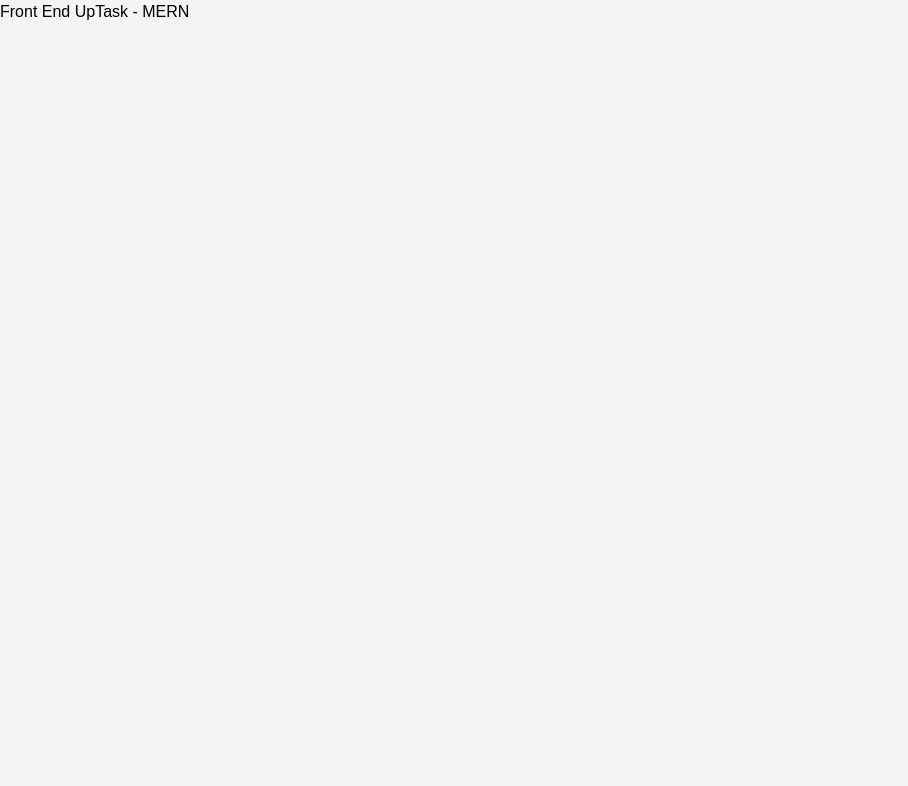
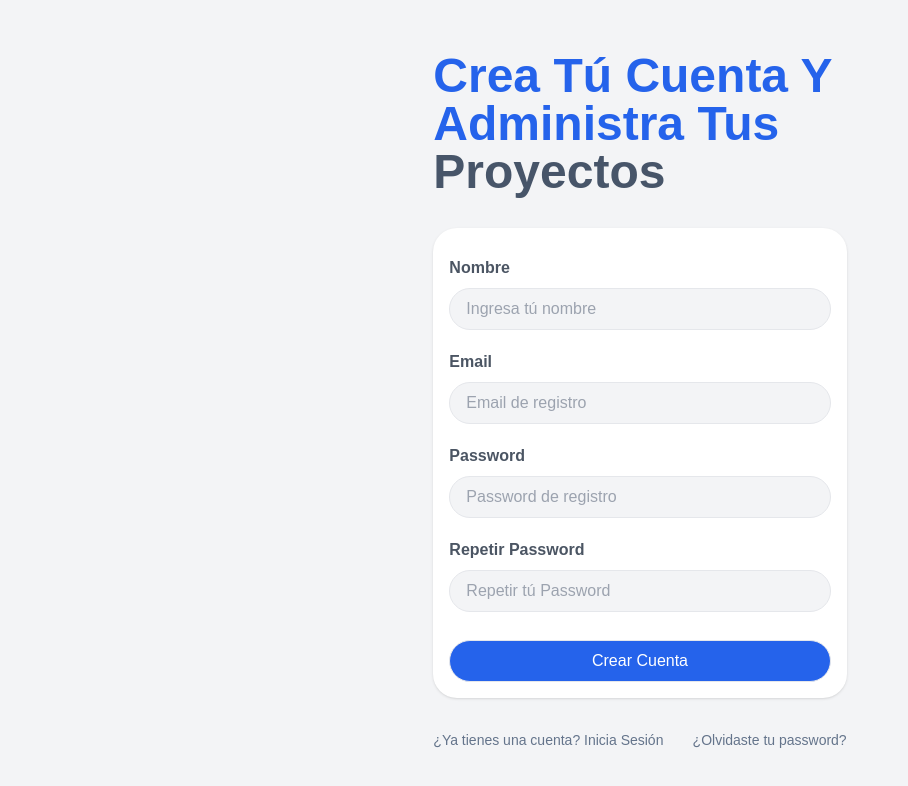
Before and after one commit to Edson1999/Front-End-Development, a React (Vite) app in the folder UpTask_MERN/frontend/: page /register in a window 1280 px wide. Shown: the top 786 px of the page, without its empty margins (0-908 px from the left). Built offline with nearby package versions, Linux system fonts and the light colour scheme.

Commit message:
Update FrontEnd main views

```diff
--- a/UpTask_MERN/frontend/src/App.jsx
+++ b/UpTask_MERN/frontend/src/App.jsx
@@ -1,8 +1,26 @@
+import { BrowserRouter, Routes, Route } from 'react-router-dom';
+import AuthLayout from './layout/AuthLayout';
+import {
+  Login,
+  Register,
+  ForgotPassword,
+  NewPassword,
+  ConfirmAccount,
+} from './pages';
+
 function App() {
   return (
-    <>
-      <h1>Front End UpTask - MERN</h1>
-    </>
+    <BrowserRouter>
+      <Routes>
+        <Route path="/" element={<AuthLayout />}>
+          <Route index element={<Login />} />
+          <Route path="register" element={<Register />} />
+          <Route path="forgot-password" element={<ForgotPassword />} />
+          <Route path="forgot-password/:token" element={<NewPassword />} />
+          <Route path="confirm/:token" element={<ConfirmAccount />} />
+        </Route>
+      </Routes>
+    </BrowserRouter>
   );
 }
 
--- /dev/null
+++ b/UpTask_MERN/frontend/src/layout/AuthLayout.jsx
@@ -0,0 +1,15 @@
+import { Outlet } from 'react-router-dom';
+
+const AuthLayout = () => {
+  return (
+    <>
+      <main className="container mx-auto p-5 md:flex md:justify-center md:items-center">
+        <div className="md:w-2/3 lg:w-1/3">
+          <Outlet />
+        </div>
+      </main>
+    </>
+  );
+};
+
+export default AuthLayout;
--- /dev/null
+++ b/UpTask_MERN/frontend/src/pages/ConfirmAccount.jsx
@@ -0,0 +1,12 @@
+export const ConfirmAccount = () => {
+  return (
+    <>
+      <h1 className="text-blue-600 font-black text-5xl capitalize mt-8">
+        Confirma tú cuenta y comienza a crear tus{' '}
+        <span className="text-slate-600">proyectos</span>
+      </h1>
+    </>
+  );
+};
+
+export default ConfirmAccount;
--- /dev/null
+++ b/UpTask_MERN/frontend/src/pages/ForgotPassword.jsx
@@ -0,0 +1,45 @@
+import { Link } from 'react-router-dom';
+
+export const ForgotPassword = () => {
+  return (
+    <>
+      <h1 className="text-blue-600 font-black text-5xl capitalize mt-8">
+        Recupera tú cuenta y no pierdas el acceso a tus{' '}
+        <span className="text-slate-600">proyectos</span>
+      </h1>
+      <form className="my-8 bg-white shadow rounded-3xl py-2 px-4">
+        <div className="my-5">
+          <label htmlFor="email" className="text-gray-600 block font-bold">
+            Email
+          </label>
+          <input
+            id="email"
+            type="email"
+            placeholder="Email de registro"
+            className="w-full mt-2 py-2 px-4 rounded-3xl border bg-gray-100"
+          />
+        </div>
+        <input
+          type="submit"
+          value="Enviar Instrucciones"
+          className="w-full my-2 py-2 px-4 rounded-3xl border bg-blue-600 text-white hover:cursor-pointer hover:bg-blue-800 transition-colors"
+        />
+      </form>
+      <nav className="lg:flex lg:justify-between">
+        <Link className="block text-center text-slate-500 text-sm" to="/">
+          ¿Ya tienes una cuenta?{' '}
+          <span className="hover:text-blue-900">Inicia Sesión</span>
+        </Link>
+        <Link
+          className="block text-center text-slate-500 text-sm"
+          to="/register"
+        >
+          ¿No tienes una cuenta?{' '}
+          <span className="hover:text-blue-900">Crea una nueva</span>
+        </Link>
+      </nav>
+    </>
+  );
+};
+
+export default ForgotPassword;
--- /dev/null
+++ b/UpTask_MERN/frontend/src/pages/Login.jsx
@@ -0,0 +1,58 @@
+import { Link } from 'react-router-dom';
+
+export const Login = () => {
+  return (
+    <>
+      <h1 className="text-blue-600 font-black text-5xl capitalize mt-8">
+        Inicia sesión y administra tus{' '}
+        <span className="text-slate-600">proyectos</span>
+      </h1>
+      <form className="my-8 bg-white shadow rounded-3xl py-2 px-4">
+        <div className="my-5">
+          <label htmlFor="email" className="text-gray-600 block font-bold">
+            Email
+          </label>
+          <input
+            id="email"
+            type="email"
+            placeholder="Email de registro"
+            className="w-full mt-2 py-2 px-4 rounded-3xl border bg-gray-100"
+          />
+        </div>
+        <div className="my-5">
+          <label htmlFor="password" className="text-gray-600 block font-bold">
+            Password
+          </label>
+          <input
+            id="password"
+            type="password"
+            placeholder="Password de registro"
+            className="w-full mt-2 py-2 px-4 rounded-3xl border bg-gray-100"
+          />
+        </div>
+        <input
+          type="submit"
+          value="Iniciar Sesión"
+          className="w-full my-2 py-2 px-4 rounded-3xl border bg-blue-600 text-white hover:cursor-pointer hover:bg-blue-800 transition-colors"
+        />
+      </form>
+      <nav className="lg:flex lg:justify-between">
+        <Link
+          className="block text-center text-slate-500 text-sm"
+          to="register"
+        >
+          ¿No tienes una cuenta?{' '}
+          <span className="hover:text-blue-900">Crea una nueva</span>
+        </Link>
+        <Link
+          className="block text-center text-slate-500 text-sm hover:text-blue-700"
+          to="forgot-password"
+        >
+          ¿Olvidaste tu password?
+        </Link>
+      </nav>
+    </>
+  );
+};
+
+export default Login;
--- /dev/null
+++ b/UpTask_MERN/frontend/src/pages/NewPassword.jsx
@@ -0,0 +1,29 @@
+export const NewPassword = () => {
+  return (
+    <>
+      <h1 className="text-blue-600 font-black text-5xl capitalize mt-8">
+        Restablecer tú password
+      </h1>
+      <form className="my-8 bg-white shadow rounded-3xl py-2 px-4">
+        <div className="my-5">
+          <label htmlFor="password" className="text-gray-600 block font-bold">
+            Nuevo Password
+          </label>
+          <input
+            id="password"
+            type="password"
+            placeholder="Ingresa tú nuevo Password"
+            className="w-full mt-2 py-2 px-4 rounded-3xl border bg-gray-100"
+          />
+        </div>
+        <input
+          type="submit"
+          value="Establecer nuevo password"
+          className="w-full my-2 py-2 px-4 rounded-3xl border bg-blue-600 text-white hover:cursor-pointer hover:bg-blue-800 transition-colors"
+        />
+      </form>
+    </>
+  );
+};
+
+export default NewPassword;
--- /dev/null
+++ b/UpTask_MERN/frontend/src/pages/Register.jsx
@@ -0,0 +1,80 @@
+import { Link } from 'react-router-dom';
+
+export const Register = () => {
+  return (
+    <>
+      <h1 className="text-blue-600 font-black text-5xl capitalize mt-8">
+        Crea tú cuenta y administra tus{' '}
+        <span className="text-slate-600">proyectos</span>
+      </h1>
+      <form className="my-8 bg-white shadow rounded-3xl py-2 px-4">
+        <div className="my-5">
+          <label htmlFor="nombre" className="text-gray-600 block font-bold">
+            Nombre
+          </label>
+          <input
+            id="nombre"
+            type="text"
+            placeholder="Ingresa tú nombre"
+            className="w-full mt-2 py-2 px-4 rounded-3xl border bg-gray-100"
+          />
+        </div>
+        <div className="my-5">
+          <label htmlFor="email" className="text-gray-600 block font-bold">
+            Email
+          </label>
+          <input
+            id="email"
+            type="email"
+            placeholder="Email de registro"
+            className="w-full mt-2 py-2 px-4 rounded-3xl border bg-gray-100"
+          />
+        </div>
+        <div className="my-5">
+          <label htmlFor="password" className="text-gray-600 block font-bold">
+            Password
+          </label>
+          <input
+            id="password"
+            type="password"
+            placeholder="Password de registro"
+            className="w-full mt-2 py-2 px-4 rounded-3xl border bg-gray-100"
+          />
+        </div>
+        <div className="my-5">
+          <label
+            htmlFor="rep-password"
+            className="text-gray-600 block font-bold"
+          >
+            Repetir Password
+          </label>
+          <input
+            id="rep-password"
+            type="password"
+            placeholder="Repetir tú Password"
+            className="w-full mt-2 py-2 px-4 rounded-3xl border bg-gray-100"
+          />
+        </div>
+        <input
+          type="submit"
+          value="Crear Cuenta"
+          className="w-full my-2 py-2 px-4 rounded-3xl border bg-blue-600 text-white hover:cursor-pointer hover:bg-blue-800 transition-colors"
+        />
+      </form>
+      <nav className="lg:flex lg:justify-between">
+        <Link className="block text-center text-slate-500 text-sm" to="/">
+          ¿Ya tienes una cuenta?{' '}
+          <span className="hover:text-blue-900">Inicia Sesión</span>
+        </Link>
+        <Link
+          className="block text-center text-slate-500 text-sm hover:text-blue-700"
+          to="/forgot-password"
+        >
+          ¿Olvidaste tu password?
+        </Link>
+      </nav>
+    </>
+  );
+};
+
+export default Register;
--- /dev/null
+++ b/UpTask_MERN/frontend/src/pages/index.js
@@ -0,0 +1,5 @@
+export * from './Login';
+export * from './Register';
+export * from './ForgotPassword';
+export * from './NewPassword';
+export * from './ConfirmAccount';
```
